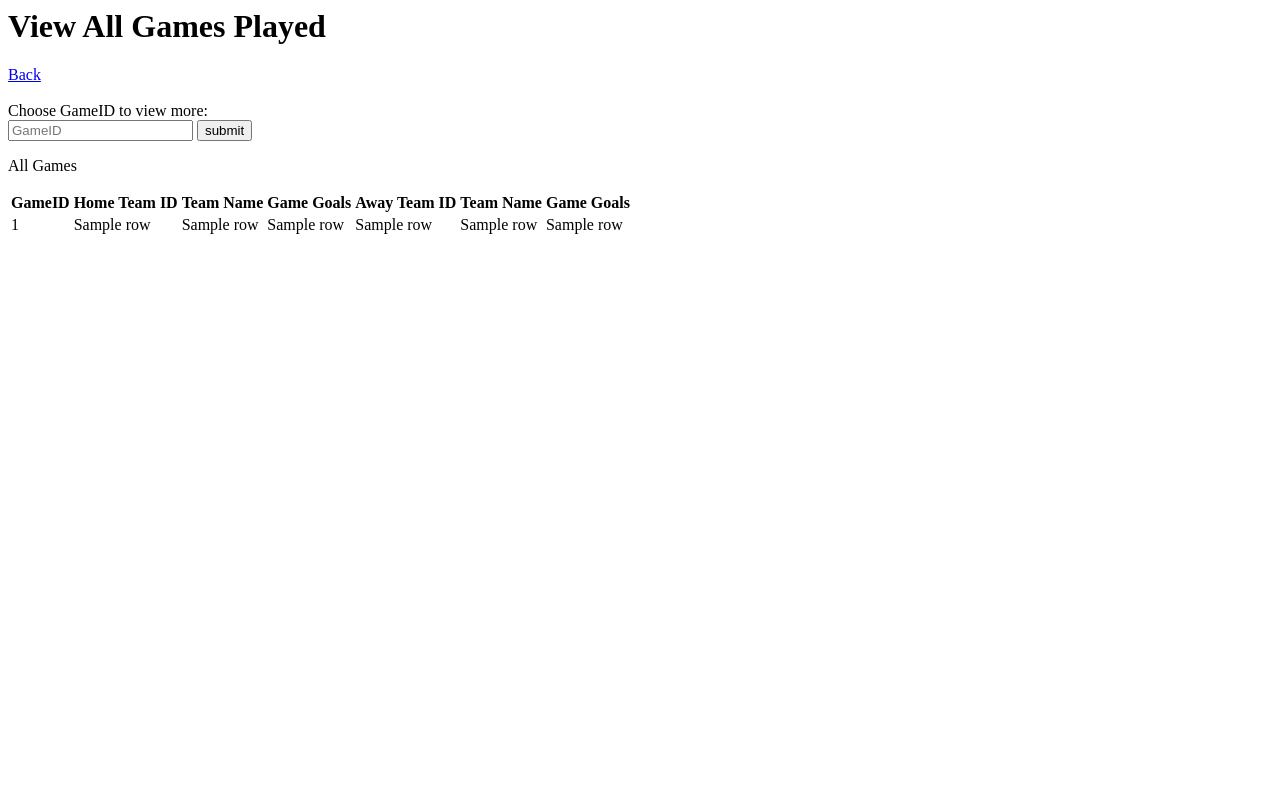
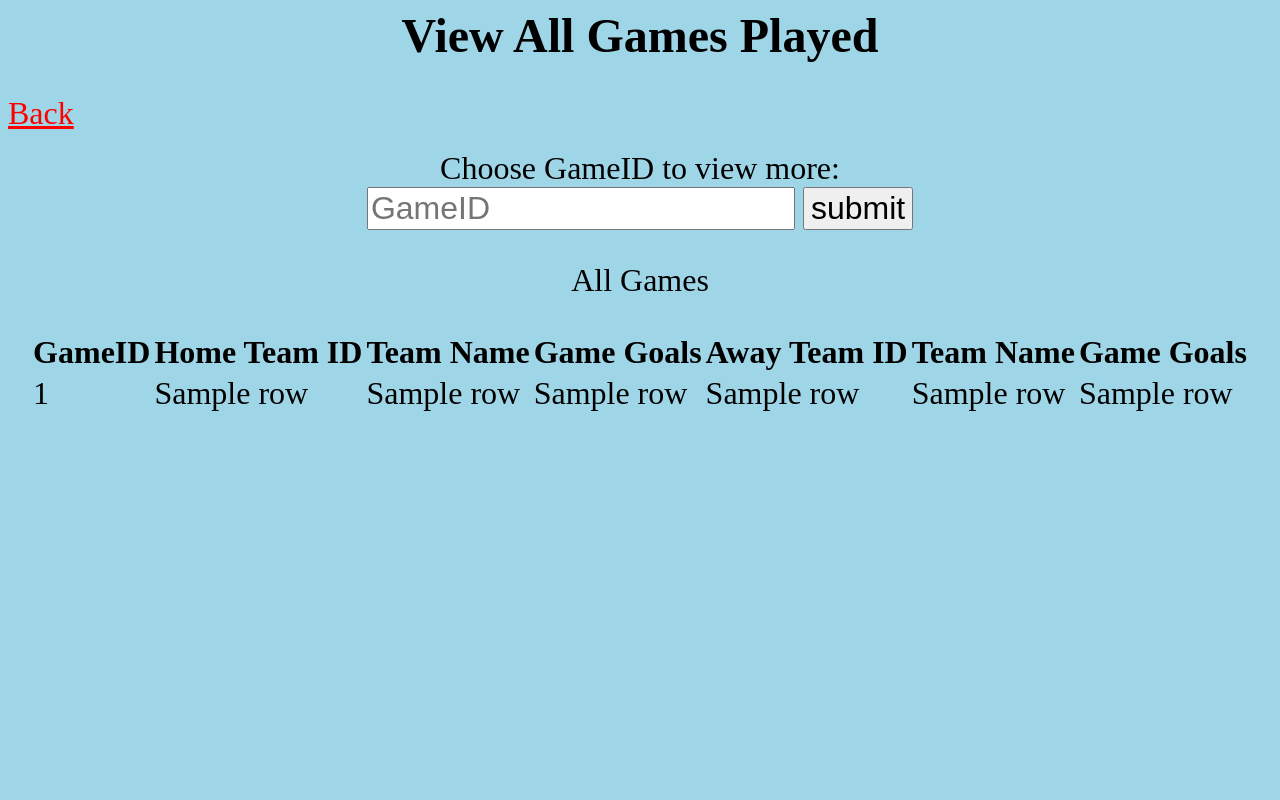
Before and after one commit to everettprussak/SoccerWebsite, a Flask app: template template/view_all_games.html in a window 1280 px wide. Run offline with Flask 3, Linux system fonts and the light colour scheme; the template is opened without the code that fills it: most values are stand-ins (such as "Sample title", 1, 10 or a date in 2020).

Commit message:
Update view_all_games.html

```diff
--- a/template/view_all_games.html
+++ b/template/view_all_games.html
@@ -1,23 +1,28 @@
+<!-- this is the creating of the page -->
 <html>
+  <!-- this is setting the backround color of the page -->
+  <body style="background-color:rgb(159, 214, 231);">
+    <!-- this is for the title -->
     <title>View All Games</title>
-<h1>View All Games Played</h1>
-
-<a href="coach">Back</a>
+    <center><h1 style="font-size: 3rem; color: #000000"> View All Games Played </h1></center>
+    <!-- this is a button for returning to the privouse page -->
+    <a href="coach" style="font-size: 2rem; color: #ff0000">Back</a>
+    <!-- the br 's are all spacers for style and looks -->
     <br>
     <br>
-<form action = "{{ url_for('view_all_games') }}" method = "post">Choose GameID to view more: </a>
-
+    <!-- This creates a box for users to insert a gameID and seem more about it -->
+    <center><form style="font-size: 2rem; color: #000000" action = "{{ url_for('view_all_games') }}" method = "post">Choose GameID to view more: </a>
       <br>
       <label for="gameID">
         <i class="fas fa-user"></i>
       </label>
-  <input type="text" name="gameID" placeholder="GameID" id="gameID" required>
-  <input type="submit" value='submit'>
+      <input style="font-size: 2rem; color: #000000" type="text" name="gameID" placeholder="GameID" id="gameID" required>
+      <input style="font-size: 2rem; color: #000000" type="submit" value='submit'>
       <div class="msg">{{ msg }}</div>
-</form>
-
-<p>All Games</p>
-<table>
+    </form></center>
+    <!-- Creates a table with all current games information -->
+    <center><p style="font-size: 2rem; color: #000000" >All Games</p></center>
+    <center><table style="font-size: 2rem; color: #000000" >
       <thread>
         <tr>
           <th>GameID</th>
@@ -42,6 +47,6 @@
           {% endfor %}
         </tbody>
       </thread>
-</table>
-
+    </table></center>
+  </body>
 </html>
```
Lines whose indentation alone changed are shown as unchanged.
